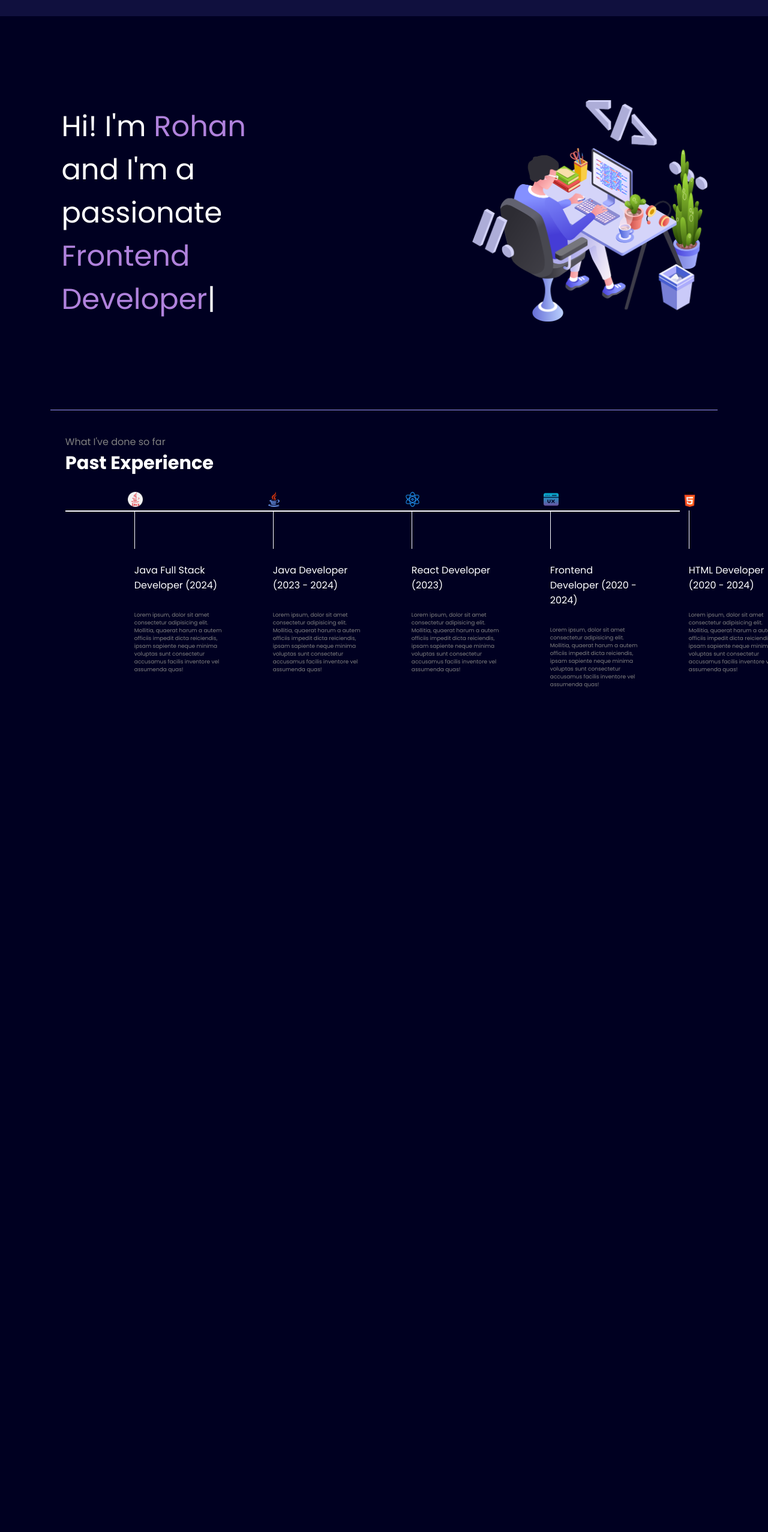
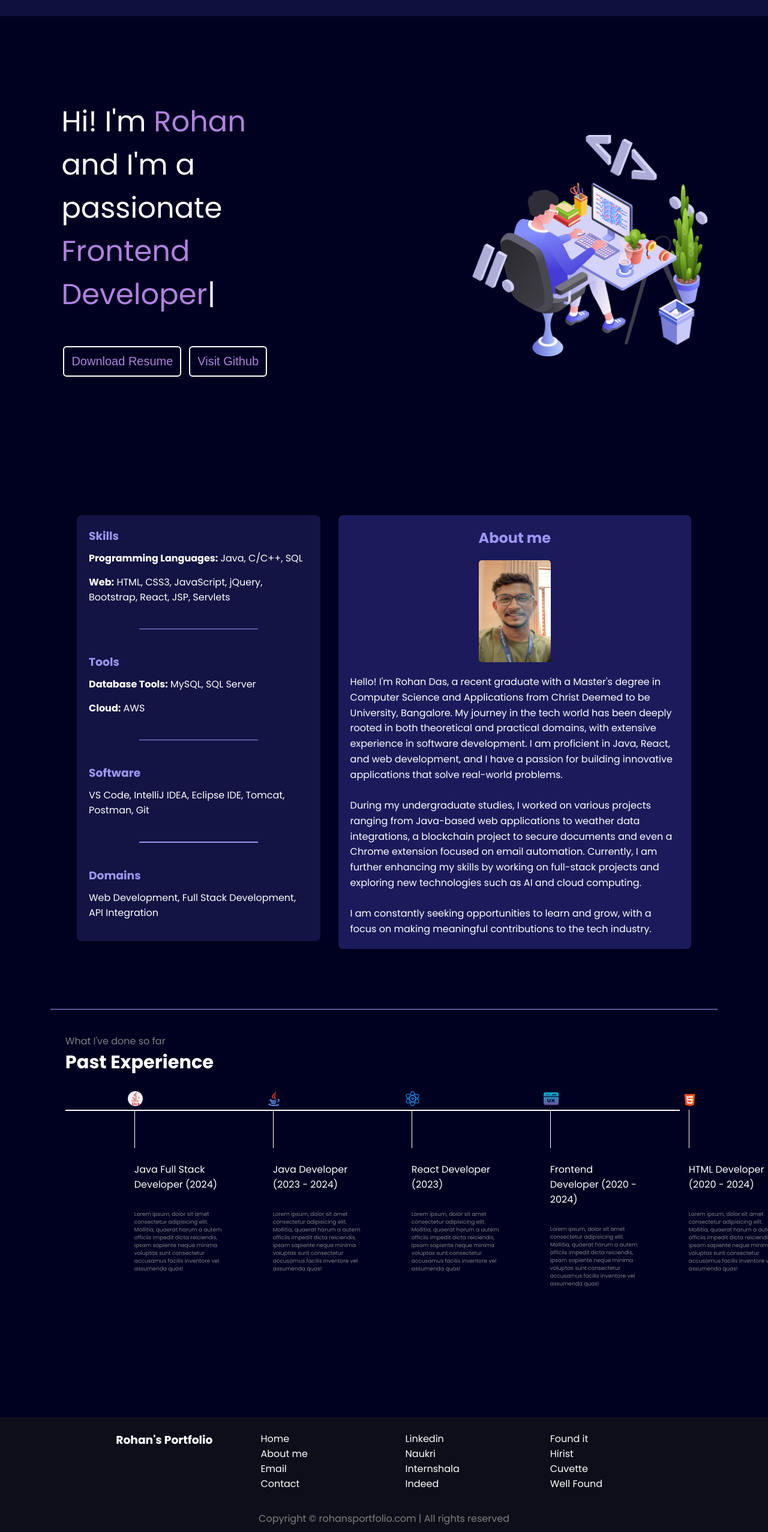
Before and after one commit to SURD1618/Portfolio-Part-1, a plain HTML site: page index.html in a window 1280 px wide. Shown: the part 53-2607 px from the top of the page at 60% size. Before the commit the page ends 1417 px from the top, so only its background shows below. Drawn offline with nearby package versions, Linux system fonts and the light colour scheme.

Commit message:
Added 3 sections in the Portfolio and seperated the css part from the index.html

```diff
--- a/index.html
+++ b/index.html
@@ -8,143 +8,8 @@
     <link rel="preconnect" href="https://fonts.googleapis.com">
     <link rel="preconnect" href="https://fonts.gstatic.com" crossorigin>
     <link href="https://fonts.googleapis.com/css2?family=Poppins:wght@400;600;700&display=swap" rel="stylesheet">
-    <style>
-        * {
-            margin: 0;
-            padding: 0;
-        }
-
-        body {
-            font-family: "Poppins", sans-serif;
-            background-color: rgb(0, 0, 33);
-            color: white;
-        }
-
-        nav {
-            display: flex;
-            justify-content: space-around;
-            align-items: center;
-            height: 80px;
-            background-color: rgb(16, 16, 62);
-        }
-
-        nav ul {
-            display: flex;
-            align-items: center;
-        }
-
-        nav ul li {
-            list-style: none;
-            margin: 0 23px;
-        }
-
-        nav ul li a{
-            text-decoration: none;
-            color: white;
-        }
-
-        nav ul li a:hover{
-            color: rgb(153, 153, 226);
-            font-size: 1.02rem;
-        }
-
-        .left {
-            font-size: 1.5rem;
-        }
-
-        main hr{
-            border: 0;
-            background: #9c97f1;
-            height: 1.2px;
-            margin: 40px 84px;
-        }
-
-        /* ------------------------------ */
-
-        .firstSection {
-            display: flex;
-            justify-content: space-around;
-            align-items: center;
-            margin: 140px 0;
-        }
-
-        .firstSection>div {
-            width: 34%;
-
-        }
-
-        .leftSection {
-            font-size: 3rem;
-            /* margin: 70px 0; */
-        }
-
-        .rightSection img {
-            width: 90%;
-            margin-left: 45px;
-        }
-
-        .textColor {
-            color: rgb(176, 130, 220);
-        }
-
-        #element{
-            color: rgb(176, 130, 220);
-        }
-
-
-        /* ----------------------------------- */
-        .secondSection{
-            max-width: 83vw;
-            margin: auto;
-            height: 80vh;
-        }
-
-        .secondSection h1{
-            font-size: 1.9rem;
-        }
-
-        .text-gray{
-            color: gray;
-        }
-
-        .secondSection .experienceLine{
-            background: white;
-            width: 80vw;
-            height: 2px;
-            margin: 56px 0;
-            display: flex;
-        }
-
-        .secondSection .verticalLine{
-            background: white;
-            width: 1px;
-            height: 5vw;
-            margin: 0 115px;
-        }
-
-        .image-top{
-            width: 25px;
-            position: relative;
-            top: -31px;
-            left: -11px;
-        }
-
-        .title{
-            position: relative;
-            top: 55px;
-            width: 150px;
-        }
-
-        .desc{
-            position: relative;
-            top: 86px;
-            width: 150px;
-            font-size: 9px;
-            color: gray;
-        }
-    </style>
+    <link rel="stylesheet" href="style.css">
 </head>
-
 <body>
     <header>
         <nav>
@@ -154,7 +19,7 @@
             <div class="right">
                 <ul>
                     <li><a href="/">Home</a></li>
-                    <li><a href="/">About</a></li>
+                    <li><a href="/">About me</a></li>
                     <li><a href="/">Services</a></li>
                     <li><a href="/">Projects</a></li>
                     <li><a href="/">Contact me</a></li>
@@ -169,11 +34,51 @@
                 Hi! I'm <span class="textColor">Rohan</span>
                 <div>and I'm a passionate</div>
                 <span id="element"></span>
+                <div class="buttons">
+                    <button class="btn"><a href="">Download Resume</a></button>
+                    <button class="btn"><a href="https://github.com/SURD1618">Visit Github</a></button>
+                </div>
             </div>
             <div class="rightSection">
                 <img src="bg.png" alt="">
             </div>
         </section>
+
+        <section class="aboutMeSection">
+            <div class="aboutMeContainer">
+                <div class="aboutLeft">
+                    <h3>Skills</h3>
+                    <p><strong>Programming Languages:</strong> Java, C/C++, SQL</p>
+                    <p><strong>Web:</strong> HTML, CSS3, JavaScript, jQuery, Bootstrap, React, JSP, Servlets</p>
+                    <!-- <p><strong>Analytics and ML:</strong> TensorFlow, NumPy, Pandas</p> -->
+                    <!-- <p><strong>Blockchain:</strong> Smart Contracts</p> -->
+                    <hr>
+                    <h3>Tools</h3>
+                    <p><strong>Database Tools:</strong> MySQL, SQL Server</p>
+                    <!-- <p><strong>Automation:</strong> Selenium</p> -->
+                    <p><strong>Cloud:</strong> AWS</p>
+                    <hr>
+                    <h3>Software</h3>
+                    <p>VS Code, IntelliJ IDEA, Eclipse IDE, Tomcat, Postman, Git</p>
+                    <hr>
+                    <h3>Domains</h3>
+                    <p>Web Development, Full Stack Development, API Integration</p>
+
+                </div>
+                <div class="aboutRight">
+                    <h2>About me</h2>
+                    <img src="profile.jpg" alt="Rohan Das" class="about-image">
+                    <p>
+                      Hello! I'm Rohan Das, a recent graduate with a Master's degree in Computer Science and Applications from Christ Deemed to be University, Bangalore. My journey in the tech world has been deeply rooted in both theoretical and practical domains, with extensive experience in software development. I am proficient in Java, React, and web development, and I have a passion for building innovative applications that solve real-world problems.
+                      <br><br>
+                      During my undergraduate studies, I worked on various projects ranging from Java-based web applications to weather data integrations, a blockchain project to secure documents and even a Chrome extension focused on email automation. Currently, I am further enhancing my skills by working on full-stack projects and exploring new technologies such as AI and cloud computing.
+                      <br><br>
+                      I am constantly seeking opportunities to learn and grow, with a focus on making meaningful contributions to the tech industry.
+                    </p>
+                </div>
+            </div>
+        </section>
+
         <hr>
         <section class="secondSection">
             <span class="text-gray">What I've done so far</span>
@@ -185,7 +90,9 @@
                         Java Full Stack Developer (2024)
                     </div>
                     <div class="desc">
-                        Lorem ipsum, dolor sit amet consectetur adipisicing elit. Mollitia, quaerat harum a autem officiis impedit dicta reiciendis, ipsam sapiente neque minima voluptas sunt consectetur accusamus facilis inventore vel assumenda quas!
+                        Lorem ipsum, dolor sit amet consectetur adipisicing elit. Mollitia, quaerat harum a autem
+                        officiis impedit dicta reiciendis, ipsam sapiente neque minima voluptas sunt consectetur
+                        accusamus facilis inventore vel assumenda quas!
                     </div>
                 </div>
                 <div class="verticalLine">
@@ -194,7 +101,9 @@
                         Java Developer (2023 - 2024)
                     </div>
                     <div class="desc">
-                        Lorem ipsum, dolor sit amet consectetur adipisicing elit. Mollitia, quaerat harum a autem officiis impedit dicta reiciendis, ipsam sapiente neque minima voluptas sunt consectetur accusamus facilis inventore vel assumenda quas!
+                        Lorem ipsum, dolor sit amet consectetur adipisicing elit. Mollitia, quaerat harum a autem
+                        officiis impedit dicta reiciendis, ipsam sapiente neque minima voluptas sunt consectetur
+                        accusamus facilis inventore vel assumenda quas!
                     </div>
                 </div>
                 <div class="verticalLine">
@@ -203,7 +112,9 @@
                         React Developer (2023)
                     </div>
                     <div class="desc">
-                        Lorem ipsum, dolor sit amet consectetur adipisicing elit. Mollitia, quaerat harum a autem officiis impedit dicta reiciendis, ipsam sapiente neque minima voluptas sunt consectetur accusamus facilis inventore vel assumenda quas!
+                        Lorem ipsum, dolor sit amet consectetur adipisicing elit. Mollitia, quaerat harum a autem
+                        officiis impedit dicta reiciendis, ipsam sapiente neque minima voluptas sunt consectetur
+                        accusamus facilis inventore vel assumenda quas!
                     </div>
                 </div>
                 <div class="verticalLine">
@@ -212,7 +123,9 @@
                         Frontend Developer (2020 - 2024)
                     </div>
                     <div class="desc">
-                        Lorem ipsum, dolor sit amet consectetur adipisicing elit. Mollitia, quaerat harum a autem officiis impedit dicta reiciendis, ipsam sapiente neque minima voluptas sunt consectetur accusamus facilis inventore vel assumenda quas!
+                        Lorem ipsum, dolor sit amet consectetur adipisicing elit. Mollitia, quaerat harum a autem
+                        officiis impedit dicta reiciendis, ipsam sapiente neque minima voluptas sunt consectetur
+                        accusamus facilis inventore vel assumenda quas!
                     </div>
                 </div>
                 <div class="verticalLine">
@@ -221,13 +134,54 @@
                         HTML Developer (2020 - 2024)
                     </div>
                     <div class="desc">
-                        Lorem ipsum, dolor sit amet consectetur adipisicing elit. Mollitia, quaerat harum a autem officiis impedit dicta reiciendis, ipsam sapiente neque minima voluptas sunt consectetur accusamus facilis inventore vel assumenda quas!
+                        Lorem ipsum, dolor sit amet consectetur adipisicing elit. Mollitia, quaerat harum a autem
+                        officiis impedit dicta reiciendis, ipsam sapiente neque minima voluptas sunt consectetur
+                        accusamus facilis inventore vel assumenda quas!
                     </div>
                 </div>
 
             </div>
         </section>
     </main>
+
+    <footer>
+        <div class="footer">
+            <div class="footer-name">
+                <h3>Rohan's Portfolio</h3>
+            </div>
+            <div class="footer-list">
+                <ul>
+                    <li><a href="/">Home</a></li>
+                    <li><a href="/about">About me</a></li>
+                    <li><a href="/email">Email</a></li>
+                    <li>Contact</li>
+                </ul>
+            </div>
+            <div class="footer-list">
+                <div class="footer-second">
+                    <ul>
+                        <li><a href="https://www.linkedin.com/in/rohan-das-9080711bb/">Linkedin</a></li>
+                        <li><a href="https://www.naukri.com/mnjuser/profile?id=&altresid">Naukri</a></li>
+                        <li><a href="https://internshala.com/student/resume?detail_source=resume_direct">Internshala</a></li>
+                        <li>Indeed</li>
+                    </ul>
+                </div>
+            </div>
+            <div class="footer-list">
+                <div class="footer-second">
+                    <ul>
+                        <li>Found it</li>
+                        <li>Hirist</li>
+                        <li>Cuvette</li>
+                        <li>Well Found</li>
+                    </ul>
+                </div>
+            </div>
+        </div>
+        <div class="footer-rights">
+            Copyright &#169; rohansportfolio.com | All rights reserved
+        </div>
+    </footer>
     <script src="https://unpkg.com/typed.js@2.1.0/dist/typed.umd.js"></script>
     <script>
         var typed = new Typed('#element', {
--- /dev/null
+++ b/style.css
@@ -0,0 +1,259 @@
+
+        * {
+            margin: 0;
+            padding: 0;
+        }
+
+        body {
+            font-family: "Poppins", sans-serif;
+            background-color: rgb(0, 0, 33);
+            color: white;
+        }
+
+        nav {
+            display: flex;
+            justify-content: space-around;
+            align-items: center;
+            height: 80px;
+            background-color: rgb(16, 16, 62);
+        }
+
+        nav ul {
+            display: flex;
+            align-items: center;
+        }
+
+        nav ul li {
+            list-style: none;
+            margin: 0 23px;
+        }
+
+        nav ul li a {
+            text-decoration: none;
+            color: white;
+        }
+
+        nav ul li a:hover {
+            color: rgb(153, 153, 226);
+            font-size: 1.02rem;
+        }
+
+        .left {
+            font-size: 1.5rem;
+        }
+
+        main hr {
+            border: 0;
+            background: #9c97f1;
+            height: 1.2px;
+            margin: 40px 84px;
+        }
+
+        /* ------------------------------ */
+
+        .firstSection {
+            display: flex;
+            justify-content: space-around;
+            align-items: center;
+            margin: 140px 0;
+        }
+
+        .firstSection>div {
+            width: 34%;
+
+        }
+
+        .leftSection {
+            font-size: 3rem;
+            /* margin: 70px 0; */
+        }
+
+        .rightSection img {
+            width: 90%;
+            margin-left: 45px;
+        }
+
+        .textColor {
+            color: rgb(176, 130, 220);
+        }
+
+        #element {
+            color: rgb(176, 130, 220);
+        }
+
+        .leftSection .btn {
+            padding: 12px;
+            background: #000121;
+            color: white;
+            border: 2px solid white;
+            border-radius: 6px;
+            font-size: 20px;
+            cursor: pointer;
+        }
+
+        .leftSection .buttons{
+            padding: 30px 3px;
+        }
+
+        .leftSection .buttons .btn a{
+            text-decoration: none;
+            color: rgb(176, 130, 220);
+            /* color: white; */
+        }
+
+        .leftSection .buttons .btn:hover {
+            text-decoration: none;
+            color: rgb(176, 130, 220);
+            background-color: white;
+        }
+
+        /* ----------------------------------- */
+        .aboutMeSection {
+            /* background-color: #00000a; */
+            padding: 60px 40px;
+            color: white;
+            margin: 40px 0;
+        }
+
+        .aboutMeContainer {
+            display: flex;
+            justify-content: space-between;
+            align-items: flex-start;
+            max-width: 80vw;
+            margin: auto;
+        }
+
+        .aboutLeft {
+            width: 40%;
+            background-color: #131344;
+            padding: 20px;
+            border-radius: 8px;
+            margin-right: 30px;
+        }
+
+        .aboutLeft h3 {
+            color: #9c97f1;
+            margin-bottom: 10px;
+        }
+
+        .aboutLeft p {
+            margin-bottom: 15px;
+        }
+
+        .aboutRight {
+            align-items: center;
+            display: flex;
+            flex-direction: column;
+            width: 60%;
+            background-color: #1b1b5c;
+            padding: 20px;
+            border-radius: 8px;
+            text-align: left;
+        }
+
+        .aboutRight h2 {
+            color: #9c97f1;
+            margin-bottom: 20px;
+        }
+
+        .about-image {
+            width: 120px; /* Adjust the size as needed */
+            height: 170px;
+            border-radius: 5px;
+            margin-bottom: 20px; /* Space between the image and the paragraph */
+          }
+
+        .aboutRight p {
+            line-height: 1.61;
+            font-size: 16px;
+        }
+
+
+        /* ----------------------------------- */
+        .secondSection {
+            max-width: 83vw;
+            margin: auto;
+            height: 80vh;
+        }
+
+        .secondSection h1 {
+            font-size: 1.9rem;
+        }
+
+        .text-gray {
+            color: gray;
+        }
+
+        .secondSection .experienceLine {
+            background: white;
+            width: 80vw;
+            height: 2px;
+            margin: 56px 0;
+            display: flex;
+        }
+
+        .secondSection .verticalLine {
+            background: white;
+            width: 1px;
+            height: 5vw;
+            margin: 0 115px;
+        }
+
+        .image-top {
+            width: 25px;
+            position: relative;
+            top: -31px;
+            left: -11px;
+        }
+
+        .title {
+            font-size: 16px;
+            position: relative;
+            top: 55px;
+            width: 150px;
+        }
+
+        .desc {
+            position: relative;
+            top: 86px;
+            width: 150px;
+            font-size: 9px;
+            color: gray;
+        }
+
+        /* --------------------- */
+        footer {
+            background-color: #0e0e1a;
+            /* height: 200px; */
+        }
+
+        .footer {
+            display: flex;
+            /* margin: 117px; */
+            padding: 23px 122px;
+            justify-content: space-evenly;
+        }
+
+        .footer-name{
+            width: 170px;
+        }
+
+        .footer ul {
+            list-style: none;
+            width: 170px;
+        }
+
+        .footer-rights {
+            color: gray;
+            text-align: center;
+            padding: 10px;
+        }
+
+        .footer-list ul li a{
+            text-decoration: none;
+            color: white;
+        }
+
+        .footer-list ul li a:hover{
+            color: rgb(176, 130, 220);
+        }
```
Also changed, not shown: profile.jpg (added).
